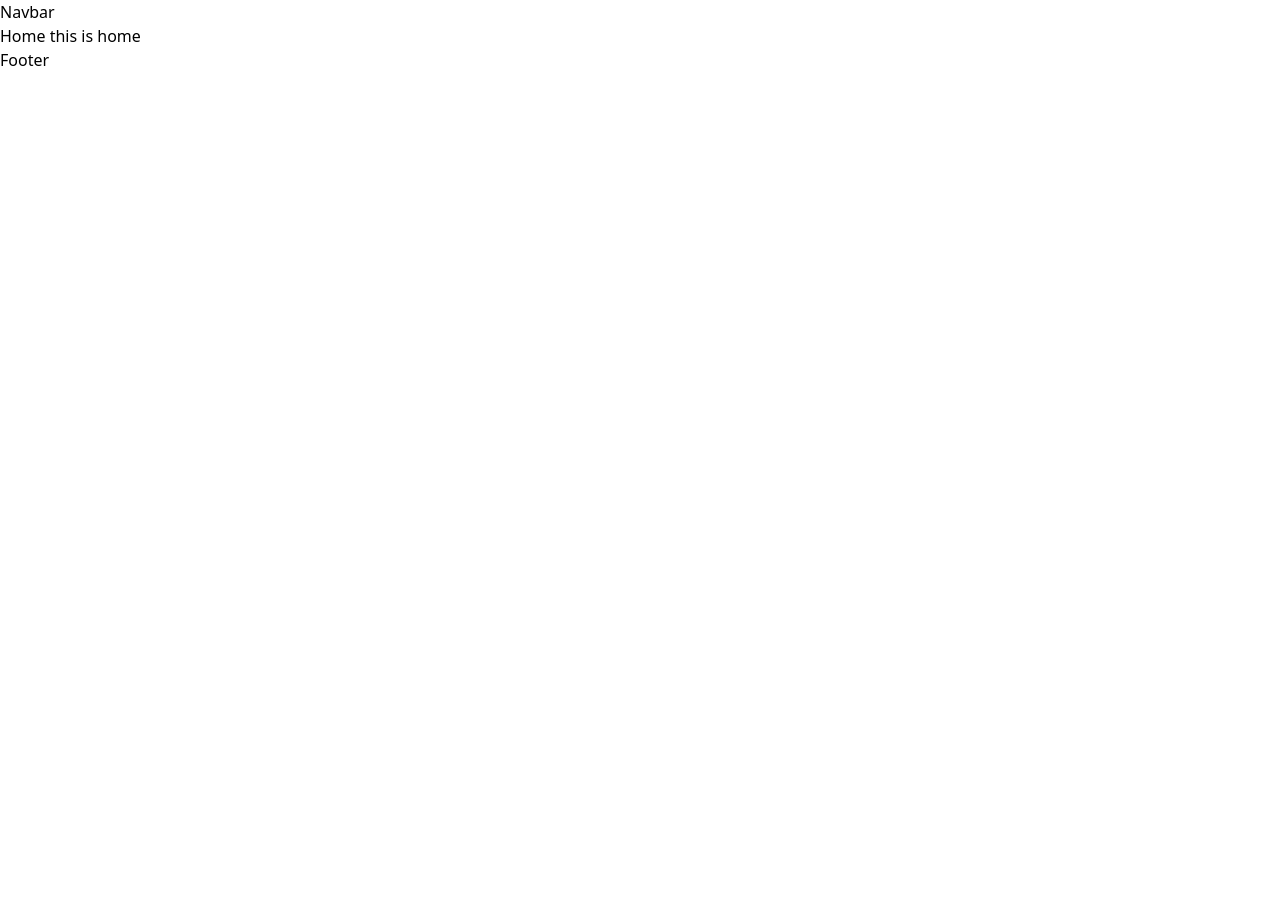
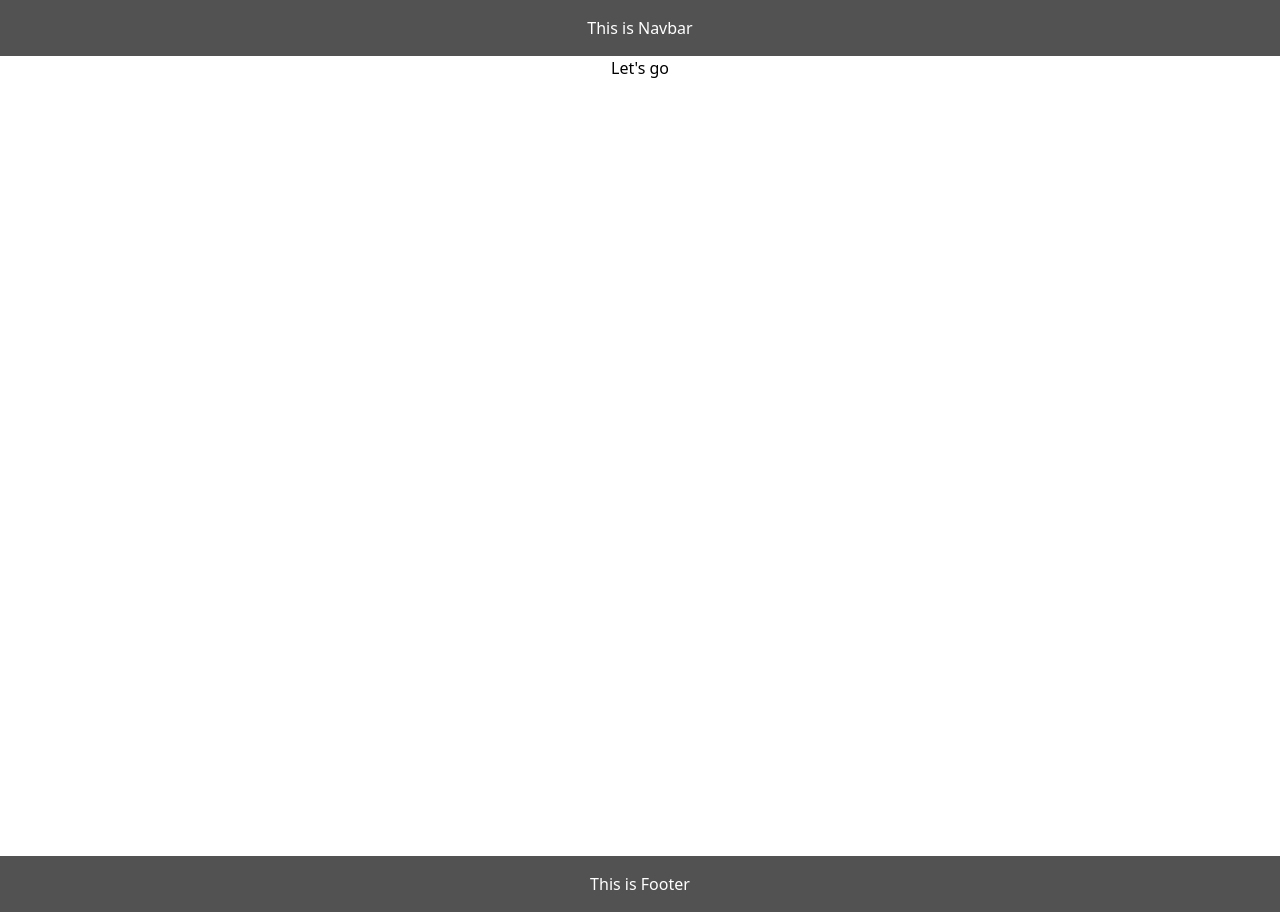
Before and after one commit to Mehedi86/git-branching-practise, a React (Vite) app: page / in a window 1280 px wide. Before the commit the page ends 800 px from the top, so only its background shows below. Built offline with nearby package versions, Linux system fonts and the light colour scheme.

Commit message:
added: tooltip

```diff
--- a/src/App.jsx
+++ /dev/null
@@ -1,11 +0,0 @@
-
-function App() {
-
-  return (
-    <>
-      <h1>Now added tailwind css</h1>
-    </>
-  )
-}
-
-export default App
--- /dev/null
+++ b/src/components/Tooltip.jsx
@@ -0,0 +1,16 @@
+export function Tooltip({ text, children }) {
+    return (
+        <div className="relative inline-block group">
+            {children}
+            <div
+                className="absolute bottom-full left-1/2 mb-2
+                   -translate-x-1/2
+                   rounded bg-gray-900 px-3 py-1 text-xs text-white
+                   opacity-0 group-hover:opacity-100
+                   transition pointer-events-none"
+            >
+                {text}
+            </div>
+        </div>
+    );
+}
--- /dev/null
+++ b/src/components/layout/Footer.jsx
@@ -0,0 +1,9 @@
+import React from 'react'
+
+export default function Footer() {
+    return (
+        <div className='container mx-auto text-center py-4 bg-neutral-600 text-white'>
+            <h1>This is Footer</h1>
+        </div>
+    )
+}
--- /dev/null
+++ b/src/components/layout/Navbar.jsx
@@ -0,0 +1,9 @@
+import React from 'react'
+
+export default function Navbar() {
+  return (
+    <div className='container mx-auto text-center py-4 bg-neutral-600 text-white'>
+        <h1>This is Navbar</h1>
+    </div>
+  )
+}
--- a/src/layout/MainLayout.jsx
+++ b/src/layout/MainLayout.jsx
@@ -1,14 +1,16 @@
 import React from 'react'
 import { Outlet } from 'react-router'
+import Navbar from '../components/layout/Navbar'
+import Footer from '../components/layout/Footer'
 
 export default function MainLayout() {
     return (
         <div>
-            <h1>Navbar</h1>
-            <div>
+            <Navbar/>
+            <div className='min-h-screen'>
                 <Outlet />
             </div>
-            <h1>Footer</h1>
+            <Footer/>
         </div>
     )
 }
--- a/src/pages/Home.jsx
+++ b/src/pages/Home.jsx
@@ -1,9 +1,14 @@
 import React from 'react'
+import { Tooltip } from '../components/Tooltip'
 
 export default function Home() {
   return (
-    <div>
-        <h1>Home this is home</h1>
+    <div className='flex justify-center items-center'>
+      <Tooltip text={'this is tooltip'}>
+        <button>
+          Let's go
+        </button>
+      </Tooltip>
     </div>
   )
 }
```
